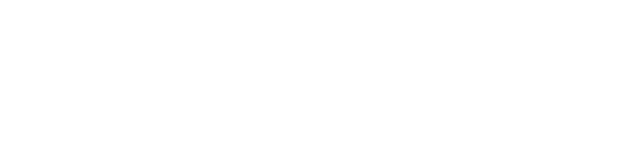
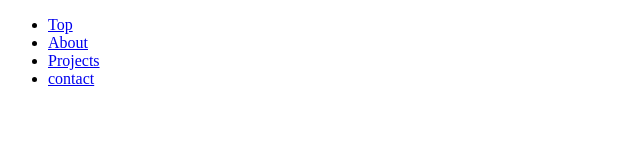
Before and after one commit to Asdam9/kea-portfolio-1, a plain HTML site: page index.html in a window 1280 px wide. Shown: the whole page, without its empty margins (0-640 px from the left). Drawn offline with Linux system fonts and the light colour scheme.

Commit message:
Finished #2

```diff
--- a/index.html
+++ b/index.html
@@ -6,6 +6,29 @@
     <title>Adam Fordsmand's webpage</title>
 </head>
 <body>
+    <header id="top">
+        <nav>
+            <ul>
+                <li><a href="#top">Top</a></li>
+                <li><a href="#about">About</a></li>
+                <li><a href="#projects">Projects</a></li>
+                <li><a href="#contact">contact</a></li>
+            </ul>
+        </nav>
+    </header>
+    <main>
+        <section id="about">
 
+        </section>
+
+        <section id="projects">
+
+        </section>
+    </main>
+    <footer>
+        <section id="contact">
+
+        </section>
+    </footer>
 </body>
 </html>
```
